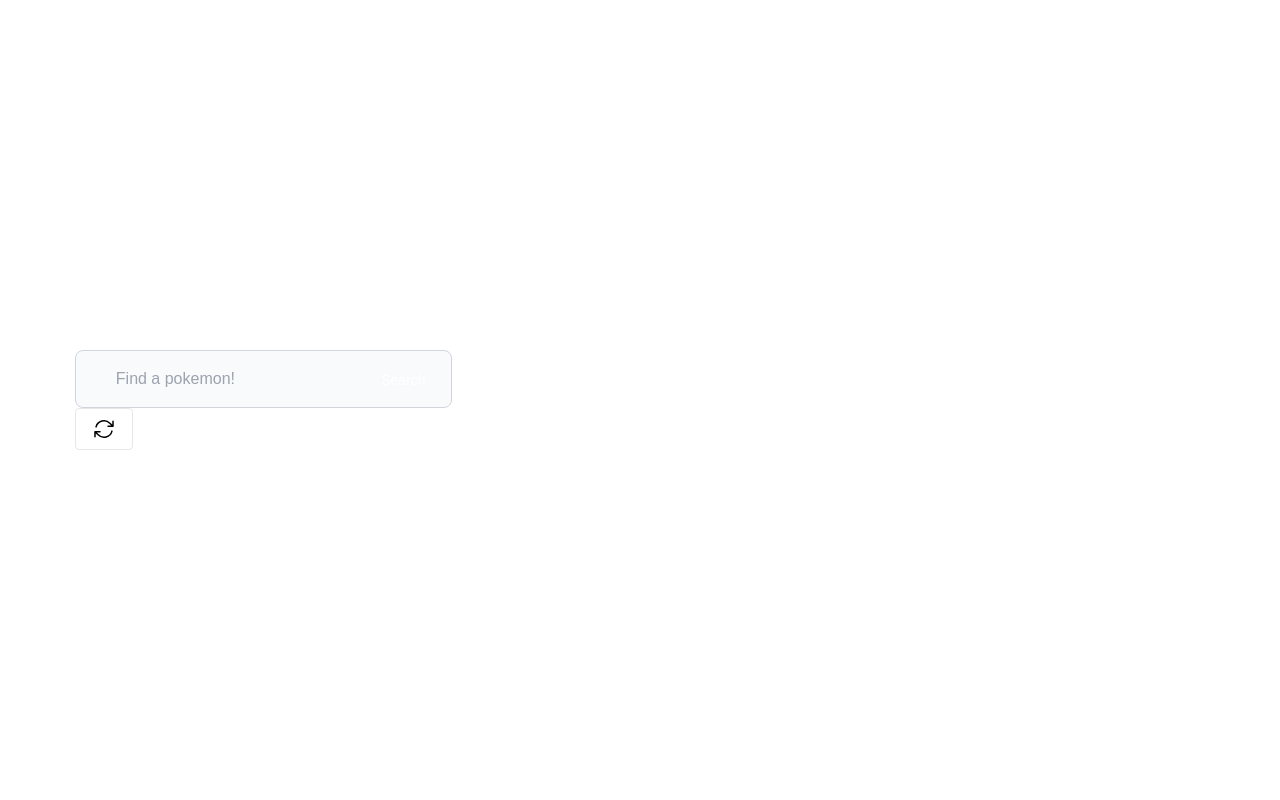
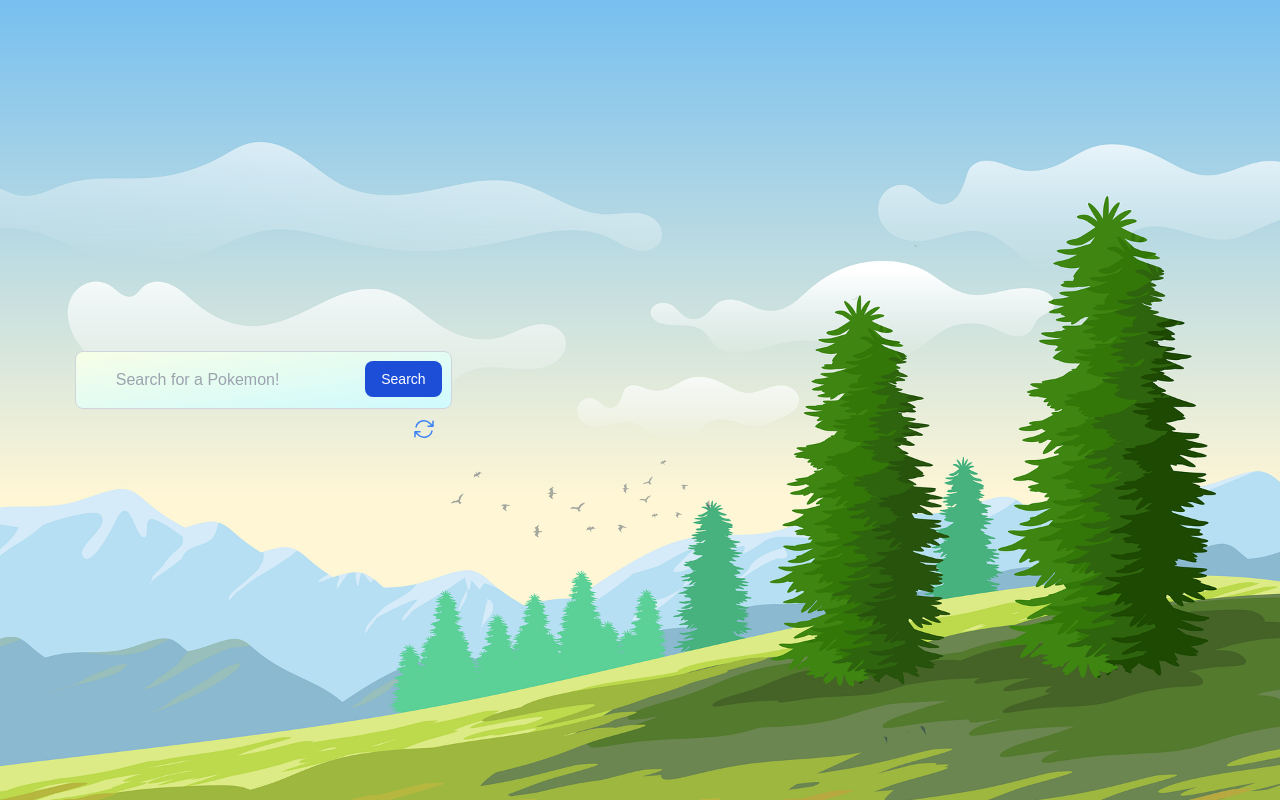
Before and after one commit to michellejt/pokeapi-react-app, a React (Create React App) app: page / in a window 1280 px wide. Built offline with nearby package versions, Linux system fonts and the light colour scheme.

Commit message:
more styling

```diff
--- a/src/App.js
+++ b/src/App.js
@@ -3,7 +3,7 @@ import PokeSearch from "./components/PokeSearch";
 
 function App() {
   return (
-    <section>
+    <section className="bg-main bg-cover bg-right h-screen">
       <div
         className="container flex flex-col flex-wrap h-screen items-center justify-center mx-auto px-3 md:flex-row"
         data-pg-collapsed
--- a/src/App.scss
+++ b/src/App.scss
@@ -60,28 +60,28 @@ body {
   }
 
   &__type span {
-    display: flex;
-    justify-content: center;
-    align-items: center;
+    // display: flex; use tailwind class
+    // justify-content: center; use tailwind class
+    // align-items: center; use tailwind class
     width: 40px;
     height: 40px;
     //border-radius: 50%;//use tailwind class
-    margin-right: 2px;
+    //margin-right: 2px; //use tailwind class
   }
 
   &__type img {
-    padding: 5px;
-    object-fit: cover;
+    // padding: 5px; //use tailwind class
+    // object-fit: cover; //use tailwind class
   }
 
   &__hp {
-    text-align: center;
-    background-color: #fff;
-    border-radius: 20px; /* Adjust the value based on your preference for the curved background */
-    padding: 10px; /* Adjust the padding as needed */
-    margin: 10px auto; /* Center the element horizontally */
-    display: inline-block;
-    box-shadow: 0 0 10px rgba(0, 0, 0, 0.2);
+    // text-align: center;  use tailwind class
+    // background-color: #fff; use tailwind class
+    // border-radius: 20px; /* Adjust the value based on your preference for the curved background */ use tailwind class
+    // padding: 10px; /* Adjust the padding as needed */ use tailwind class
+    // margin: 10px auto; /* Center the element horizontally */ use tailwind class
+    // display: inline-block; use tailwind class
+    // box-shadow: 0 0 10px rgba(0, 0, 0, 0.2); use tailwind class
   }
   &__foil {
     position: absolute;
--- a/src/components/PokeCard.js
+++ b/src/components/PokeCard.js
@@ -17,7 +17,6 @@ import PsychicIcon from "../assets/psychic.webp";
 import RockIcon from "../assets/rock.webp";
 import SteelIcon from "../assets/steel.webp";
 import WaterIcon from "../assets/water.webp";
-
 
 // Add other type icons as needed
 const getTypeInfo = (typeName) => {
@@ -64,9 +63,12 @@ const renderTypes = (types) => {
         const { icon: TypeIcon, color: TypeColor } = getTypeInfo(typeName);
 
         return (
-          <span key={index}>
+          <span
+            key={index}
+            className="flex justify-center items-center w-40 h-40 mr-2"
+          >
             <img
-              className="rounded-full"
+              className="rounded-full p-1.5 object-cover"
               src={TypeIcon}
               alt={typeName}
               style={{
@@ -127,11 +129,13 @@ switch (color) {
 };
 let bgColorClass = getSpeciesColorValue(speciesColor);
 
-
 const renderPokemonData = (pokemonData) => {
   return pokemonData?.map(({ name, sprites, types, stats, species }) => (
     <>
-      <div className="card__header p-2.5 text-center relative opacity-90" style={{ backgroundColor: bgColorClass }}>
+      <div
+        className="card__header p-2.5 text-center relative opacity-90"
+        style={{ backgroundColor: bgColorClass }}
+      >
         {name.toUpperCase()}
       </div>
       <div className="card__body" key={name}>
@@ -143,7 +147,7 @@ const renderPokemonData = (pokemonData) => {
         <div className="card__details">
           {renderTypes(types)}
           <p>{species.flavor_text_entries[1].flavor_text}</p>
-          <div className="card__hp">
+          <div className="card__hp text-center bg-white rounded-lg px-10 m-10 mx-75 shadow-md flex justify-center">
             <strong>HP:</strong>{" "}
             {stats.find((stat) => stat.stat.name === "hp")?.base_stat}
           </div>
@@ -153,10 +157,8 @@ const renderPokemonData = (pokemonData) => {
   ));
 };
 
-
 const PokeCard = ({ pokemonData }) => {
-  speciesColor =
-    pokemonData?.[0]?.species?.color?.name || "default-color";
+  speciesColor = pokemonData?.[0]?.species?.color?.name || "default-color";
   bgColorClass = getSpeciesColorValue(speciesColor);
   return (
     <div className={"card"} style={{ backgroundColor: bgColorClass }}>
--- a/src/components/PokeSearch.js
+++ b/src/components/PokeSearch.js
@@ -58,8 +58,8 @@ export default function PokeSearch() {
           <div className="relative w-full">
             <input
               type="text"
-              className="bg-gray-50 block border border-gray-300 dark:bg-gray-700 dark:border-gray-600 dark:focus:border-blue-500 dark:focus:ring-blue-500 dark:placeholder-gray-400 dark:text-white focus:border-blue-500 focus:ring-blue-500 p-4 ps-10 rounded-lg text-gray-900 w-full"
-              placeholder="Find a pokemon!"
+              className="block text-blue-900 border bg-opacity-90 border-gray-300 dark:border-gray-600 dark:focus:border-blue-500 dark:focus:ring-blue-500 dark:placeholder-gray-400  focus:border-blue-500 focus:ring-blue-500 p-4 ps-10 rounded-lg w-full bg-gradient-to-tl from-cyan-100 to-lime-50"
+              placeholder="Search for a Pokemon!"
               required
               value={searchPokemons}
               onChange={handleChange}
@@ -70,13 +70,15 @@ export default function PokeSearch() {
             >
               Search
             </button>
+            <div class="flex justify-end">
               <button
-              className="bg-transparent hover:bg-blue-500 text-blue-700 font-semibold hover:text-white py-2 px-4 border border-blue-500 hover:border-transparent rounded"
+                className="bg-transparent  text-blue-700 font-semibold hover:text-blue-900 py-2 px-4 border-transparent  rounded"
                 type="button"
                 onClick={onClear}
               >
                 <ArrowPathIcon className="h-6 w-6 text-blue-500" />
               </button>
+            </div>
           </div>
         </form>
       </div>
--- a/tailwind.config.js
+++ b/tailwind.config.js
@@ -4,25 +4,9 @@ module.exports = {
   mode: "jit", // This enables the just-in-time mode
   theme: {
     extend: {
-      colors: {
-        brown: "#A8A77A",
-        orange: "#EE8130",
-        blue: "#6390F0",
-        yellow: "#F7D02C",
-        green: "#7AC74C",
-        "light-blue": "#96D9D6",
-        red: "#C22E28",
-        purple: "#A33EA1",
-        tan: "#E2BF65",
-        "light-purple": "#A98FF3",
-        pink: "#F95587",
-        lime: "#A6B91A",
-        "yellowish-brown": "#B6A136",
-        "dark-purple": "#735797",
-        "dark-blue": "#6F35FC",
-        "dark-brown": "#705746",
-        "light-gray": "#B7B7CE",
-        "light-pink": "#D685AD",
+      colors: {},
+      backgroundImage: {
+        main: "url('/src/assets/trees-bg.webp')",
       },
     },
   },
```
Also changed, not shown: src/assets/trees-bg.webp (added). Lines whose indentation alone changed are shown as unchanged.
